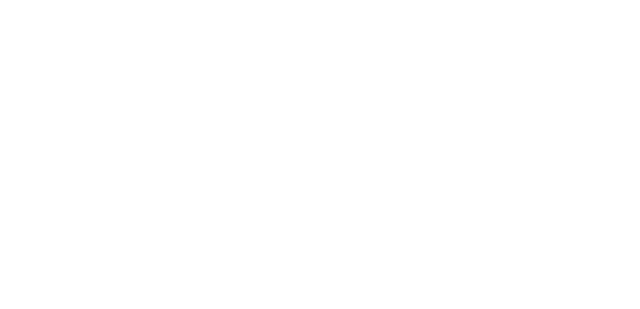
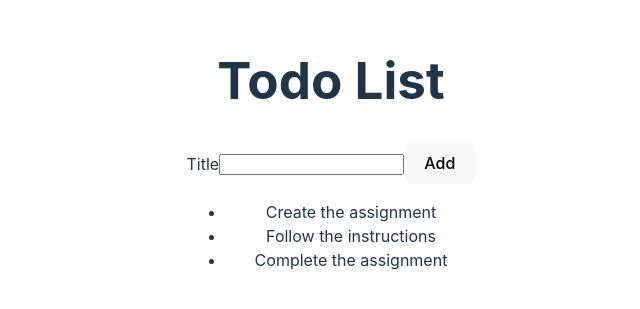
Before and after one commit to johnppkyaw/react-todo, a React (Vite) app: page / in a window 1280 px wide. Shown: the part 247-556 px from the top of the page, without its empty margins (309-949 px from the left). Built offline with nearby package versions, Linux system fonts and the light colour scheme.

Commit message:
Move List Item into New Todo List Item Component and Handle Add Todo Form Submit

```diff
--- a/src/AddTodoForm.jsx
+++ b/src/AddTodoForm.jsx
@@ -1,8 +1,14 @@
 const AddTodoForm = () => {
+  const handleAddTodo = (event) => {
+    event.preventDefault();
+    const todoTitle = event.target.title.value;
+    console.log(todoTitle);
+    event.target.title.value = "";
+  }
   return (
-    <form>
+    <form onSubmit={handleAddTodo}>
       <label htmlFor="todoTitle">Title</label>
-      <input id= "todoTitle"></input>
+      <input id= "todoTitle" name="title"></input>
       <button>Add</button>
     </form>
   )
--- a/src/App.jsx
+++ b/src/App.jsx
@@ -1,4 +1,5 @@
-
+import TodoList from './TodoList.jsx'
+import AddTodoForm from './AddTodoForm.jsx'
 import './App.css'
 
 function App() {
@@ -6,7 +7,9 @@ function App() {
 
   return (
     <>
-
+      <h1>Todo List</h1>
+      <AddTodoForm />
+      <TodoList />
     </>
   )
 }
--- a/src/TodoList.jsx
+++ b/src/TodoList.jsx
@@ -1,3 +1,5 @@
+import TodoListItem from "./TodoListItem.jsx";
+
 const TodoList = () => {
   const todoList = [
     {
@@ -19,7 +21,7 @@ const TodoList = () => {
         {
           todoList.map(function(eachTask) {
             return (
-              <li key={eachTask.id}>{eachTask.title}</li>
+              <TodoListItem key={eachTask.id} task={eachTask.title} />
             )
           })
         }
--- /dev/null
+++ b/src/TodoListItem.jsx
@@ -0,0 +1,7 @@
+const TodoListItem = (prop) => {
+  return (
+    <li>{prop.task}</li>
+  )
+
+}
+export default TodoListItem
```
